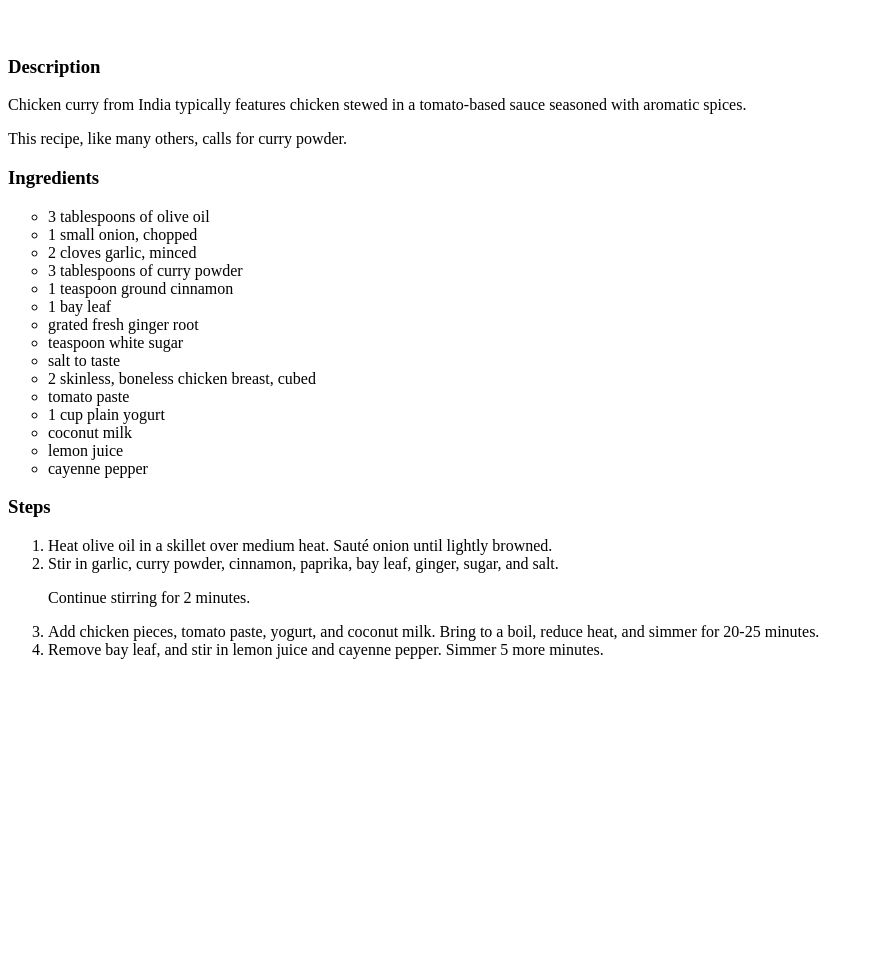
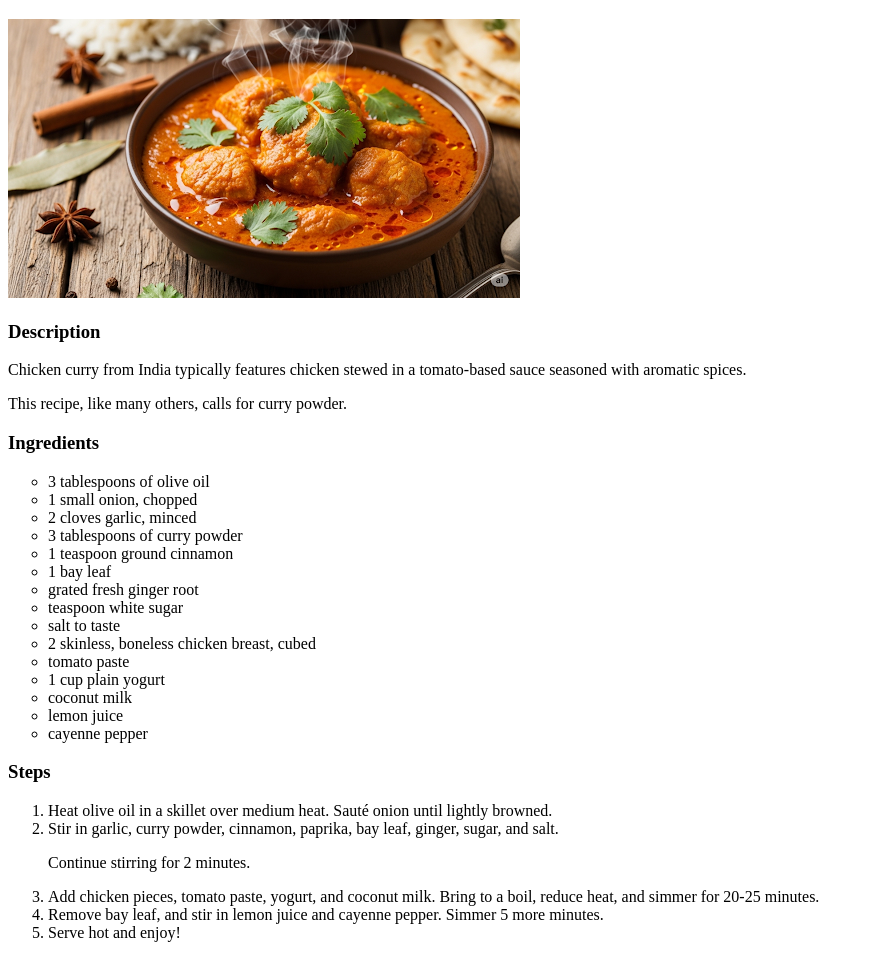
Before and after one commit to niks-parakkandi/odin-recipes, a plain HTML site: page recipes/curry.html in a window 1280 px wide. Shown: the part 87-1045 px from the top of the page, without its empty margins (0-874 px from the left). Before the commit the page ends 800 px from the top, so only its background shows below. Drawn offline with Linux system fonts and the light colour scheme.

Commit message:
typo in 2 files

```diff
--- a/recipes/curry.html
+++ b/recipes/curry.html
@@ -7,7 +7,7 @@
     </head>
     <body>
         <h1>Indian Chicken Curry</h1>
-        <img src="." alt="" height="">
+        <img src="../images/chickencurry.png" alt="" height="">
         <h3>Description</h3>
             <p>Chicken curry from India typically features chicken stewed in a tomato-based sauce seasoned with aromatic spices.</p>
             <p>This recipe, like many others, calls for curry powder.</p>
@@ -36,6 +36,7 @@
                 <p>Continue stirring for 2 minutes.</p>
                 <li>Add chicken pieces, tomato paste, yogurt, and coconut milk. Bring to a boil, reduce heat, and simmer for 20-25 minutes.</li>
                 <li>Remove bay leaf, and stir in lemon juice and cayenne pepper. Simmer 5 more minutes.</li>
+                <li>Serve hot and enjoy!</li>
             </ol>
     </body>
 </html>
```
Also changed, not shown: recipes/chana.html (+1 -1 lines).
